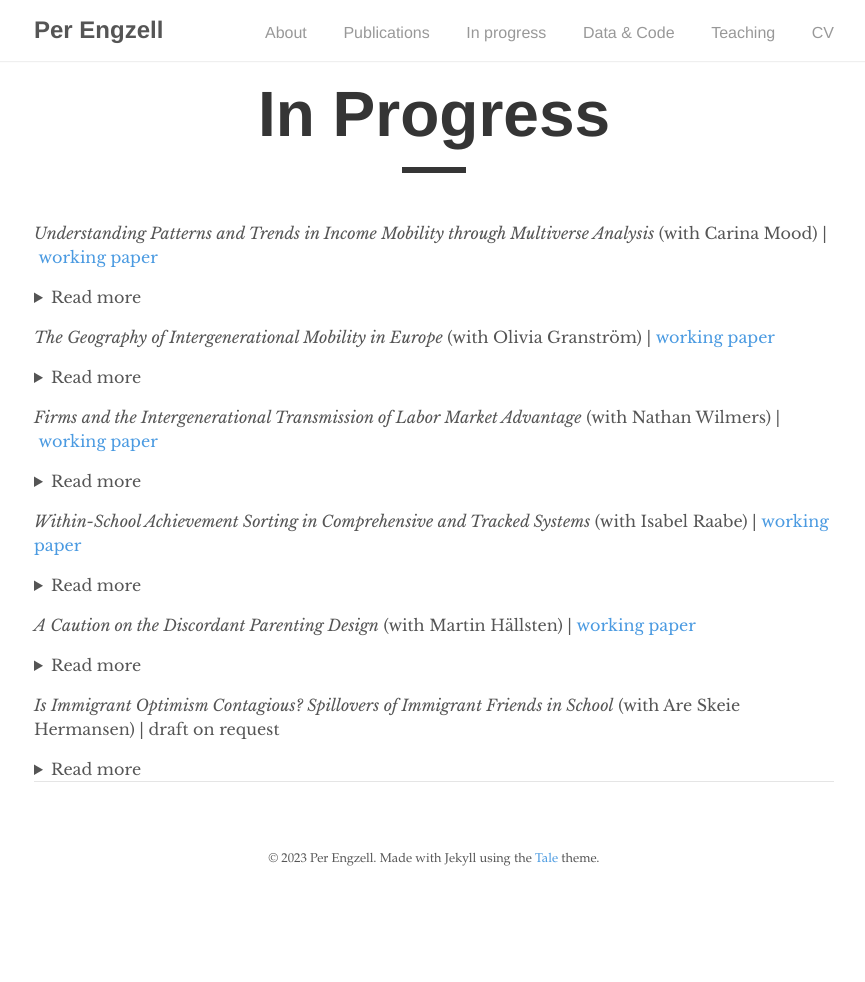
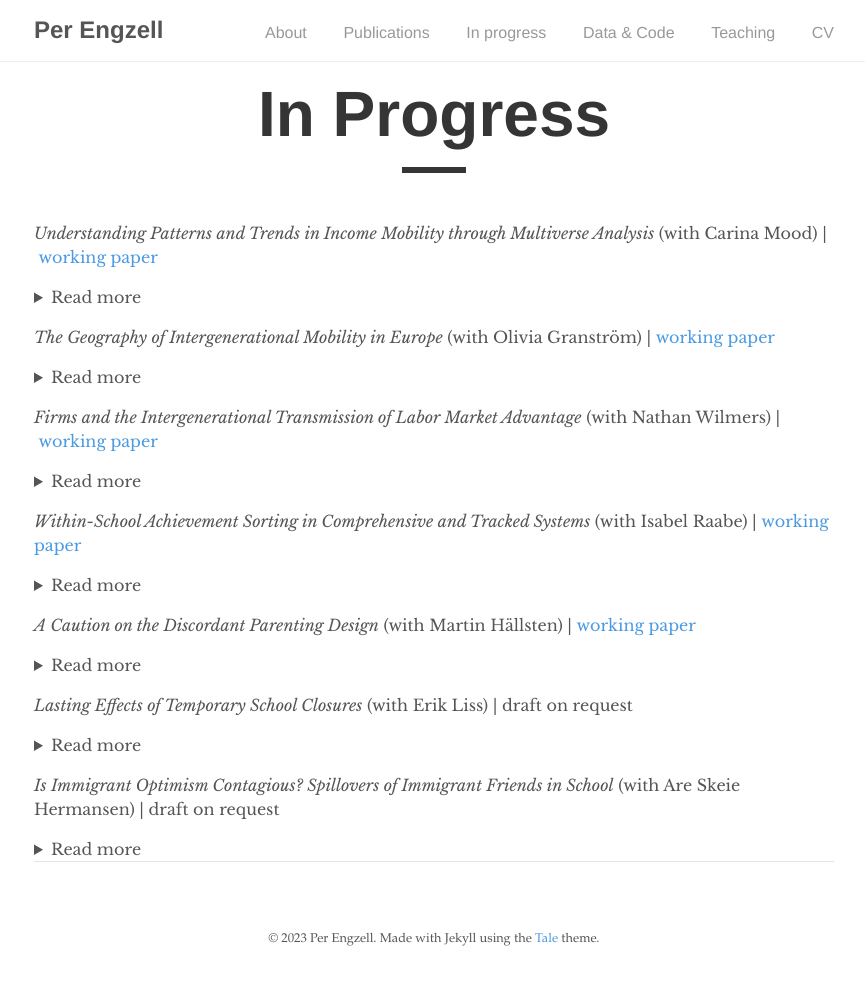
Before and after one commit to pengzell/pengzell.github.io, a Jekyll site: the page built from _pages/inprogress.md, in a window 1280 px wide. Shown: the whole page, without its empty margins (206-1071 px from the left). Built offline with Jekyll 4.4.1, drawn with Linux system fonts in a browser that asks for light colours; before the commit the page ends 902 px from its top, so only the background shows below that; some of the changed text lies outside the part shown.

Commit message:
Update inprogress.md

```diff
--- a/_pages/inprogress.md
+++ b/_pages/inprogress.md
@@ -35,6 +35,13 @@ Why do inequalities in schooling persist, even in relatively egalitarian school
 Recent studies use family fixed effects to estimate the influence of parental characteristics on children, a practice we call the “discordant parenting design”. This approach is valid only if treatment effects are equal within and between families. This assumption is mostly not informed by relevant theory and, we argue, unlikely to hold in practice. In addition, within-family confounding, reverse causality, and selection into identification complicate the interpretation of these studies further. We discuss three applied examples—the effects of parenting, family income, and neighborhood context—and provide some general guidance. To avoid misinterpretation, researchers should have a strong grasp of the variance that enters into estimation, and not just the potential confounders that a given strategy is designed to deal with.
 </details>
 
+*Lasting Effects of Temporary School Closures* (with Erik Liss)
+| draft on request
+<details>
+<summary>Read more</summary>
+During the recent pandemic, unanticipated school closures  have led to short-run deficits in student learning around the world. Less is known about the long-run consequences of such learning deficits. We shed light on this question using a 1989 teacher strike that forced schools in 44 Swedish municipalities to close over a period of 4--5 weeks. We implement a difference-in-differences design, comparing treated and untreated municipalities using various matching and weighting estimators. In the short run, students experienced a reduction in Grade Point Averages (GPA) of about 2 percentile points (0.05 SD). This effect is driven by boys from disadvantaged homes, and persists up to 5 years after the strike. In the long run, exposed students experienced a 1.8\% reduction in earnings, and this effect is larger in disadvantaged groups. Our results suggest that school closures can have lasting effects on human capital and intergenerational mobility, unless action is take to mitigate their harm.
+</details>
+
 *Is Immigrant Optimism Contagious? Spillovers of Immigrant Friends in School* (with Are Skeie Hermansen)
 | draft on request
 <details>
```
